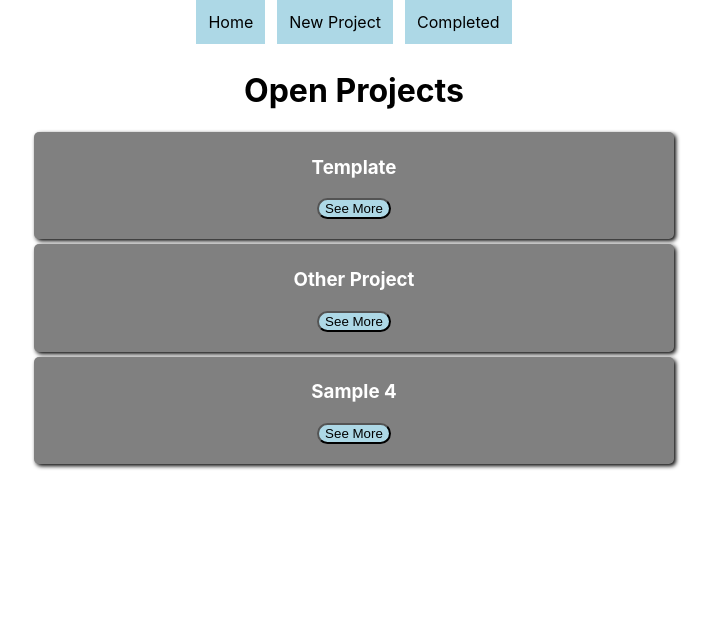
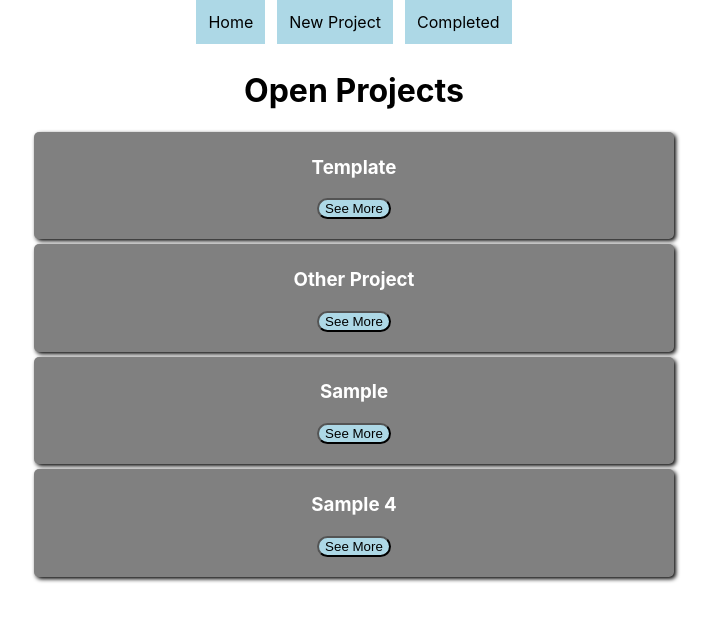
Before and after one commit to andrewjulian/phase-2-project-final, a React (Create React App) app: page / in a window 1280 px wide. Shown: the top 622 px of the page, without its empty margins (286-997 px from the left). Built offline with nearby package versions, Linux system fonts and the light colour scheme; data requests are answered from the project's data file.

Commit message:
Completed check in state PATCH will re-render app to display updated complete/non-complete lists on correct components

```diff
--- a/db.json
+++ b/db.json
@@ -21,7 +21,7 @@
       "category": "Work",
       "description": "Sample Description",
       "status": "Planning",
-      "complete": true,
+      "complete": false,
       "id": 3
     },
     {
--- a/src/App.js
+++ b/src/App.js
@@ -18,9 +18,15 @@ function App() {
       });
   }, []);
 
-  function updateScreen() {
-    console.log("running update screen");
-    return setProjects(projects);
+  function updateScreen(updatedProject) {
+    const updatedProjects = projects.map((project) => {
+      if (project.id === updatedProject.id) {
+        return updatedProject;
+      } else {
+        return project;
+      }
+    });
+    setProjects(updatedProjects);
   }
 
   return (
--- a/src/components/Home.js
+++ b/src/components/Home.js
@@ -10,6 +10,7 @@ function Home({ projects, updateScreen }) {
     (project) => project.complete === false
   );
 
+  //creates small card with just
   const projectsDisplayedIncomplete = filteredProjectsIncomplete.map(
     (project, id) => {
       return (
--- a/src/components/ProjectCard.js
+++ b/src/components/ProjectCard.js
@@ -20,7 +20,7 @@ function ProjectCard({ projects, updateScreen }) {
       }),
     })
       .then((r) => r.json())
-      .then((data) => console.log(data));
+      .then((data) => updateScreen(data));
   }
 
   return (
```
